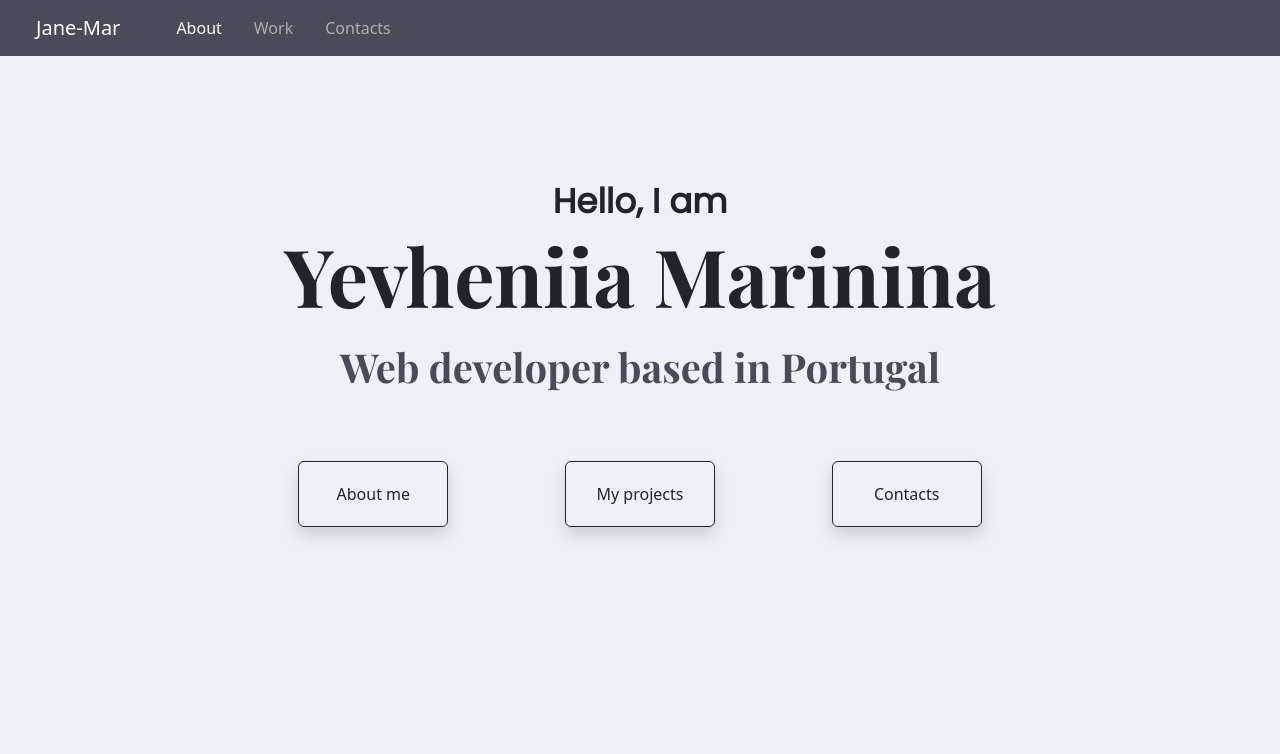
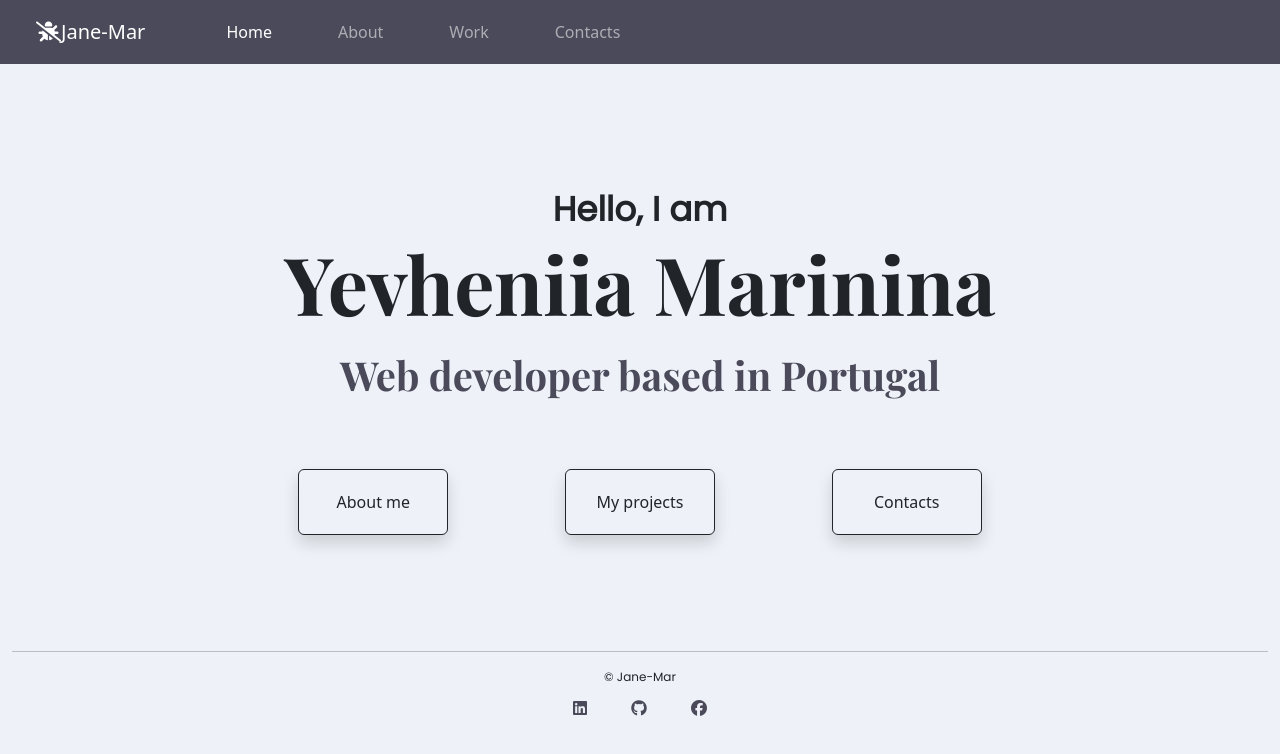
Before and after one commit to Jane-Mar/portfolio-project, a plain HTML site: page index.html in a window 1280 px wide. Drawn offline with nearby package versions, Linux system fonts and the light colour scheme.

Commit message:
added footer

```diff
--- a/index.html
+++ b/index.html
@@ -34,7 +34,9 @@
       style="background-color: #4b4a5a"
     >
       <div class="container-fluid">
-        <a class="navbar-brand color-primary ms-4 me-5" href="/"> Jane-Mar</a>
+        <a class="navbar-brand ms-4 me-5" href="/"
+          ><i class="fa-solid fa-bug-slash"></i>Jane-Mar</a
+        >
         <button
           class="navbar-toggler"
           type="button"
@@ -47,16 +49,14 @@
           <span class="navbar-toggler-icon"></span>
         </button>
         <div class="collapse navbar-collapse" id="navbarNav">
-          <ul class="navbar-nav navigation">
+          <ul class="navbar-nav">
             <li class="nav-item">
-              <a
-                class="nav-link active me-3"
-                aria-current="page"
-                href="/about.html"
-                >About</a
-              >
+              <a class="nav-link active" aria-current="page" href="/">Home</a>
             </li>
-            <li class="nav-item me-3">
+            <li class="nav-item">
+              <a class="nav-link" href="/about.html">About</a>
+            </li>
+            <li class="nav-item">
               <a class="nav-link" href="/work.html">Work</a>
             </li>
             <li class="nav-item">
@@ -99,6 +99,28 @@
         </div>
         <div class="col-md-2"></div>
       </div>
+
+      <footer>
+        <hr />
+        <p>© Jane-Mar</p>
+        <div class="links-to-project text-center mb-4">
+          <a
+            href="https://www.linkedin.com/in/yevheniia-marinina-a32695134/"
+            target="_blank"
+          >
+            <i class="fa-brands fa-linkedin fa-l"></i>
+          </a>
+          <a href="https://github.com/Jane-Mar/" target="_blank">
+            <i class="fa-brands fa-github fa-l"></i>
+          </a>
+          <a
+            href="https://www.facebook.com/profile.php?id=100014853585468"
+            target="_blank"
+          >
+            <i class="fa-brands fa-facebook fa-l"></i>
+          </a>
+        </div>
+      </footer>
     </div>
   </body>
 </html>
--- a/src/style.css
+++ b/src/style.css
@@ -28,8 +28,19 @@ p {
   line-height: 1.5;
 }
 
-.navigation {
-  text-align: end;
+footer p {
+  text-align: center;
+  font-size: 12px;
+  margin-bottom: 10px;
+}
+
+footer .links-to-project i {
+  margin: 0 20px;
+}
+
+.nav-item {
+  padding: 0 25px;
+  line-height: 2;
 }
 
 .home-page-main {
@@ -47,7 +58,7 @@ p {
   width: 150px;
   padding: 20px 0;
   background: var(--background);
-  margin: 20px 0;
+  margin: 20px 0 100px;
 }
 
 .container {
```
Also changed, not shown: contact.html (+9 -3 lines).
